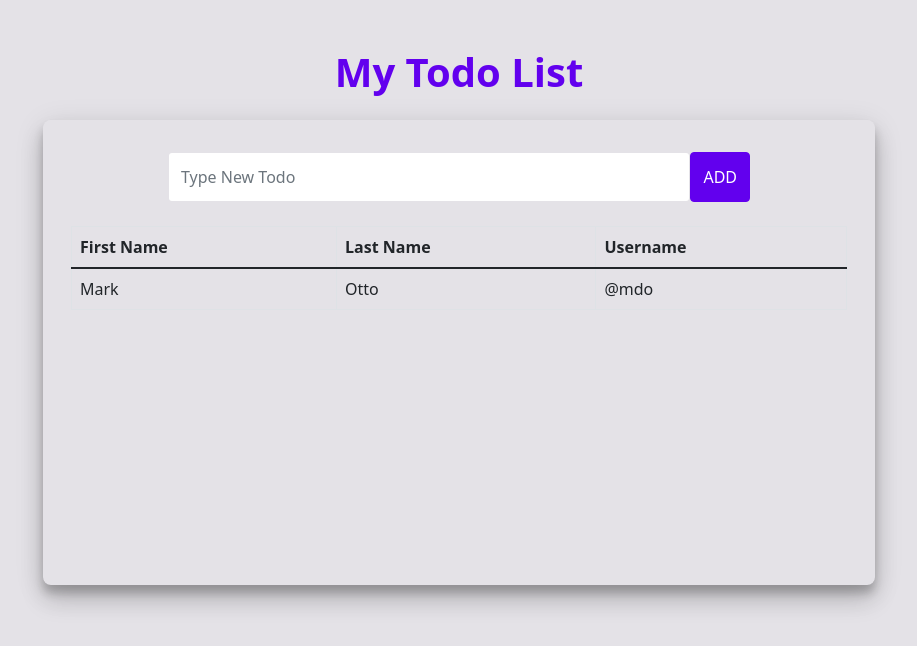
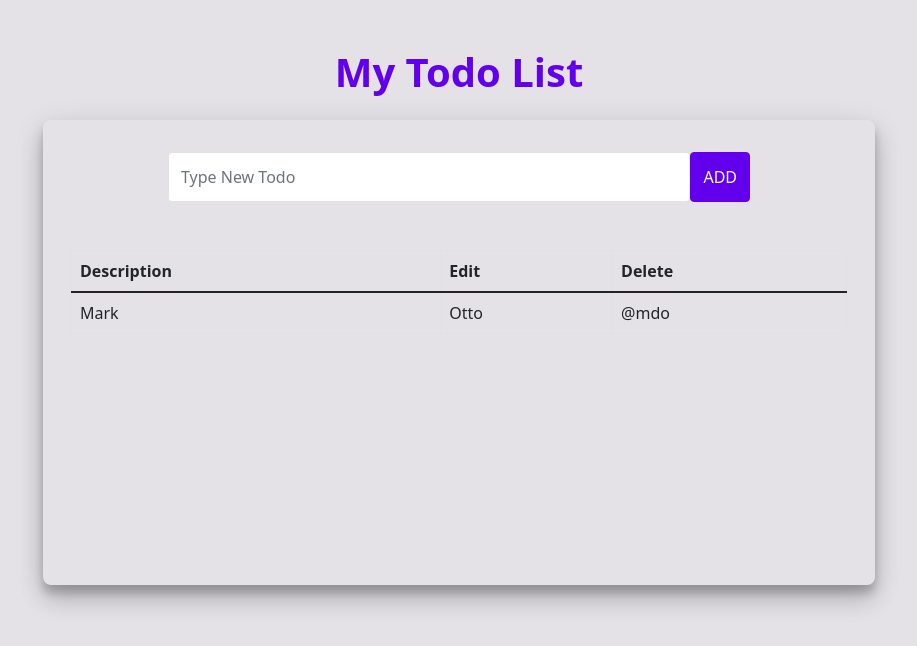
Before and after one commit to Mar-Issah/PERN-Todo-List, a React (Create React App) app in the folder client/: page / in a window 1280 px wide. Shown: the top 646 px of the page, without its empty margins (181-1098 px from the left). Built offline with nearby package versions, Linux system fonts and the light colour scheme; no server answers.

Commit message:
fixed undefined errors

```diff
--- a/client/src/components/AllTodos.js
+++ b/client/src/components/AllTodos.js
@@ -1,15 +1,31 @@
-import React from "react";
+import React, { useEffect } from "react";
 import { Table } from "react-bootstrap";
+import axios from "axios";
 
 const AllTodos = () => {
+	const getAllTodos = async () => {
+		const BASE_URL = "http://localhost:5000";
+		const response = await axios
+			.get(`${BASE_URL}/todos`)
+			.then((response) => {
+				console.log(response.data);
+			})
+			.catch((error) => {
+				console.log(error);
+			});
+		console.log(response);
+	};
+	useEffect(() => {
+		getAllTodos();
+	});
 	return (
 		<div>
-			<Table bordered hover className="mt-4">
+			<Table bordered hover className="mt-5">
 				<thead>
 					<tr>
-						<th>First Name</th>
-						<th>Last Name</th>
-						<th>Username</th>
+						<th>Description</th>
+						<th>Edit</th>
+						<th>Delete</th>
 					</tr>
 				</thead>
 				<tbody>
--- a/client/src/components/CreateTodo.js
+++ b/client/src/components/CreateTodo.js
@@ -8,7 +8,7 @@ const CreateTodo = () => {
 	const onSubmitForm = async (e) => {
 		const BASE_URL = "http://localhost:5000";
 		e.preventDefault();
-		axios
+		await axios
 			.post(`${BASE_URL}/todos/add`, description)
 			.then((response) => {
 				console.log(response.data);
```
Also changed, not shown: 1 other file (tests, documents, lock files or other folders).
